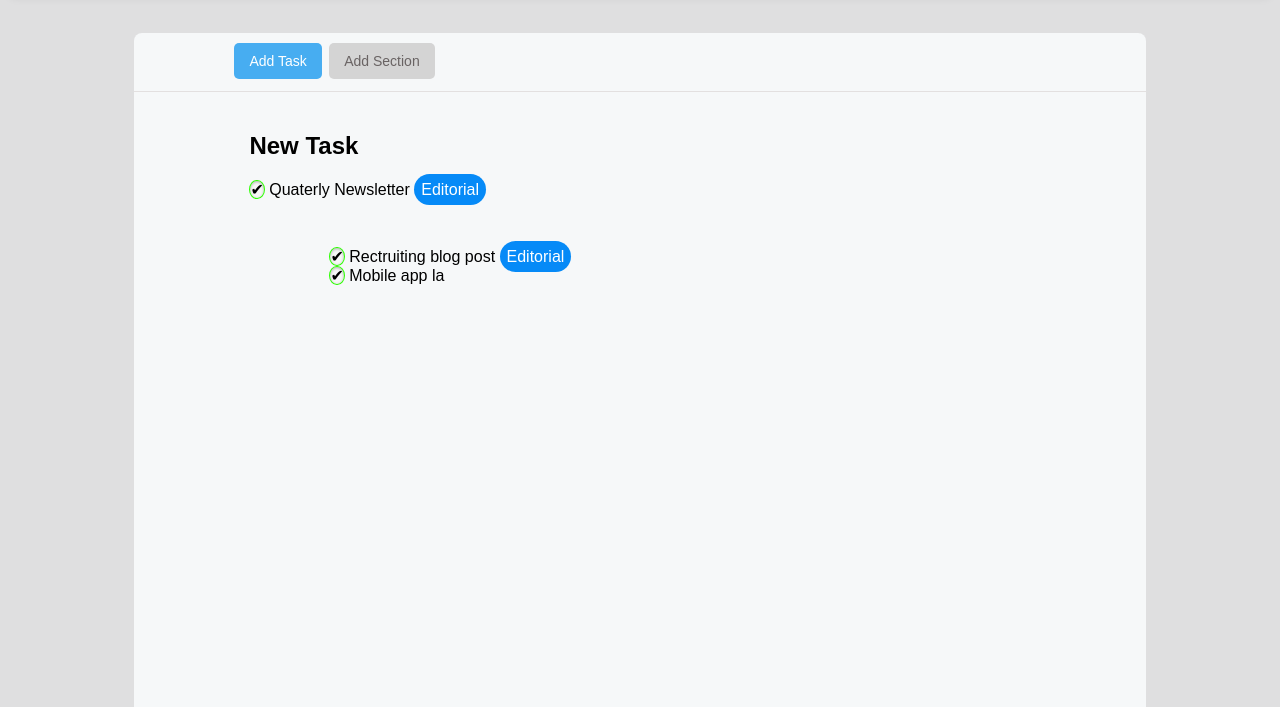
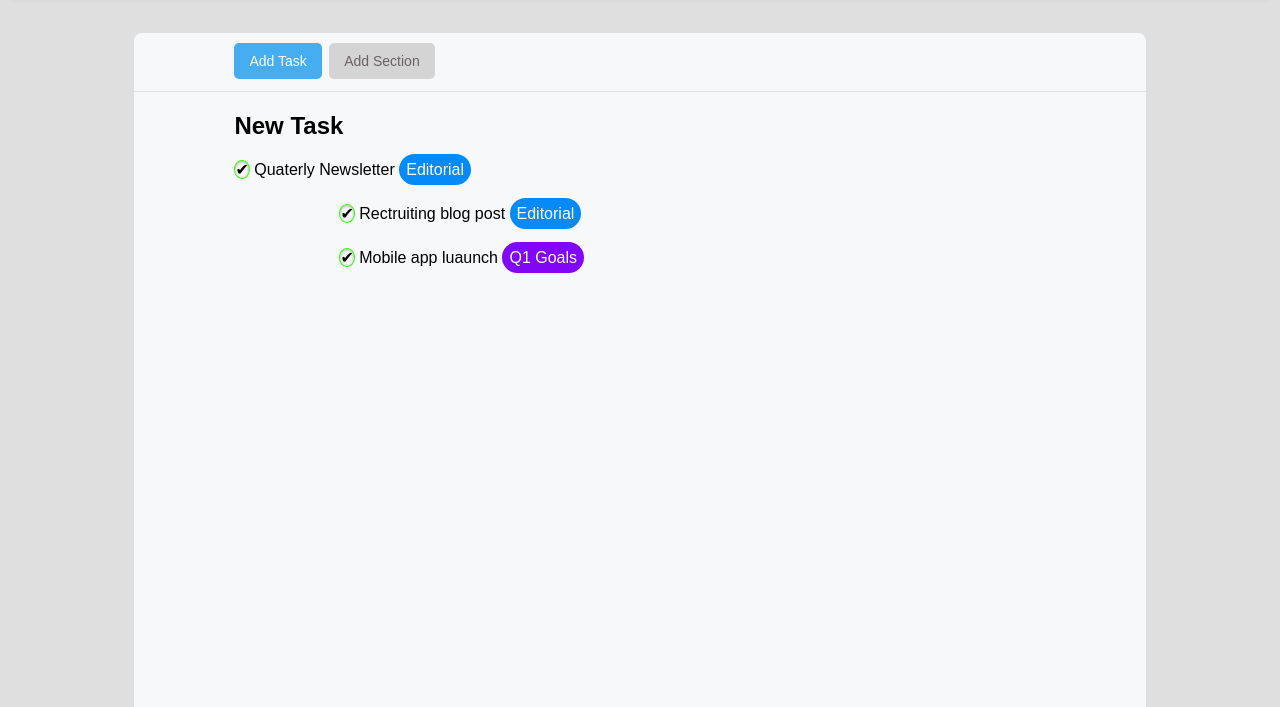
Before and after one commit to Gabbocnc/html-css-toboolist, a plain HTML site: page index.html in a window 1280 px wide. Shown: the part 93-800 px from the top of the page. Drawn offline with Linux system fonts and the light colour scheme; files whose address does not match are found by name.

Commit message:
edit div container

```diff
--- a/css/style.css
+++ b/css/style.css
@@ -27,6 +27,7 @@ body{
     margin-left: 10%;
     margin-right: 10%;
     height: 1100px;
+
 }
 
 .button{
@@ -57,14 +58,6 @@ body{
     padding: 10px 15px;
 }
 
-.section{
-    margin-left: 100px;
-    padding: 10px 15px;
-    margin-top: 10px;
-    margin-bottom: 12px;
-    text-align: left;
-}
-
 #check{
     left:0; top: 2px;
     width: 30px;
@@ -89,5 +82,20 @@ body{
 
 
 .list{
+    margin: auto;
+    margin-left:
+}
+ol{
+    margin: 25px
+}
+.goals{
+    border-radius: 25px;
+    background: #8106f5;
+    padding: 7px;
+    color: white;
 
 }
+
+.Section{
+    padding-left:100px;
+}
--- a/index.html
+++ b/index.html
@@ -26,30 +26,30 @@
                 <button id="Task">Add Task</button>
                 <button id="add_section">Add Section</button>
             </div>
-
-            <div class="section">
-                <h2>New Task</h2>
+        <div class="Section">
+            <h2>New Task</h2>
                 <span id="check">✔</span>
                 <span>Quaterly Newsletter</span>
                 <span class="editorial">Editorial</span>
-            </div>
-            <div class="section">
-               <ul class="list">
+
+            <ul class="list">
                 <ol>
                     <span id="check">✔</span>
                     Rectruiting blog post
                     <span class="editorial">Editorial</span>
-
-
                 </ol>
                 <ol>
                     <span id="check">✔</span>
-                    Mobile app la
+                    Mobile app luaunch
+                    <span class="goals">Q1 Goals</span>
+                </ol>
+                <ol>
+
                 </ol>
                 <ol></ol>
-                <ol></ol>
                </ul>
-            </div>
+        </div>
+
 
 
 
```
